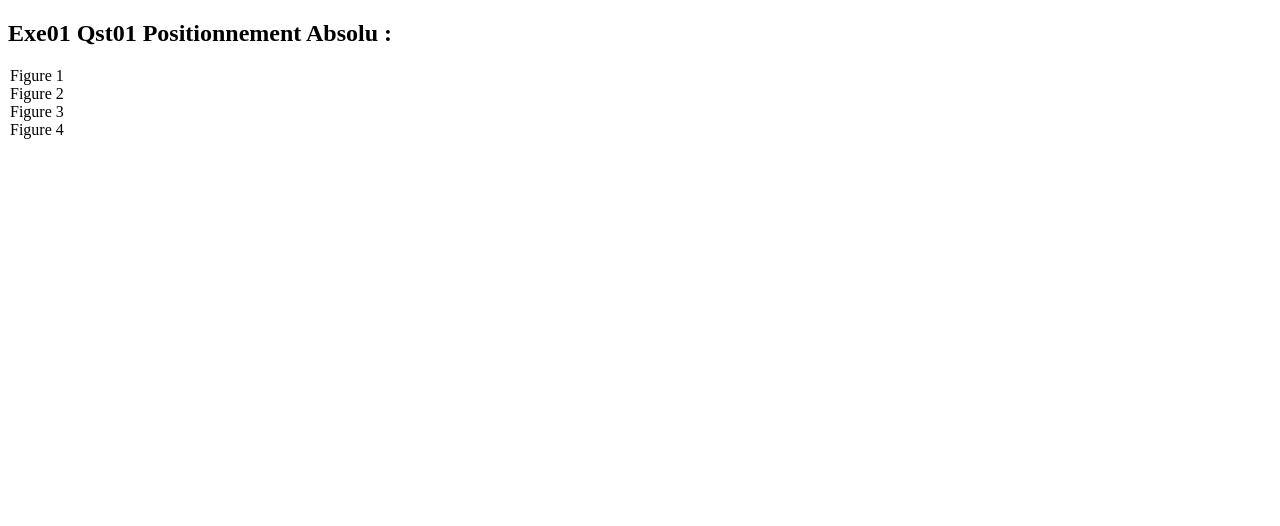
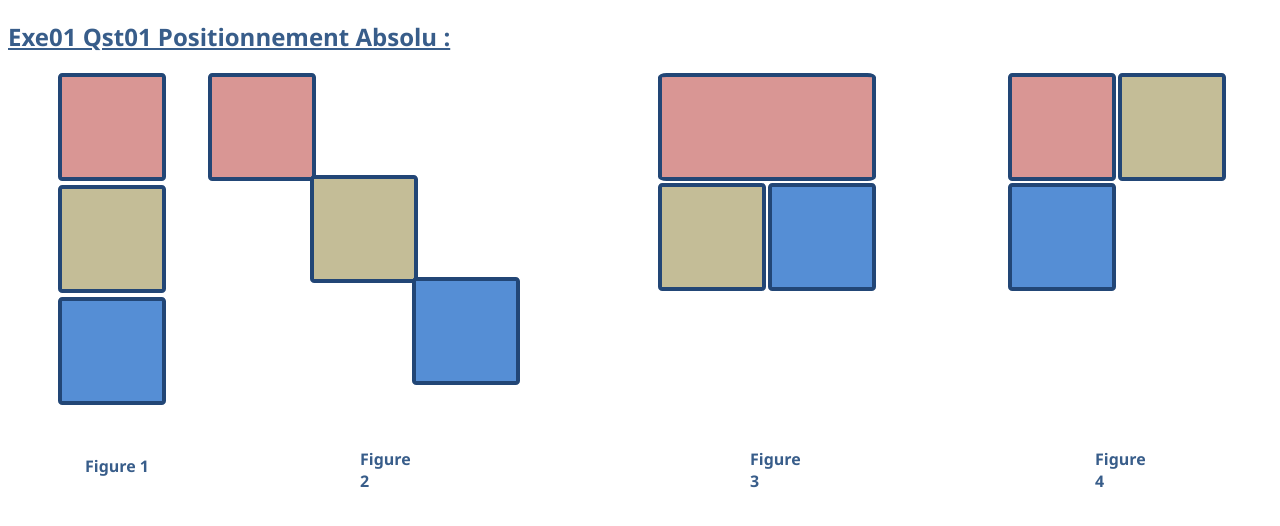
Before and after one commit to Thedma-hamdat/WebDev-GI1, a plain HTML site: page TP02/Exercice01/qst1Absolu.html in a window 1280 px wide. Drawn offline with Linux system fonts and the light colour scheme.

Commit message:
Update qst1Absolu.html

```diff
--- a/TP02/Exercice01/qst1Absolu.html
+++ b/TP02/Exercice01/qst1Absolu.html
@@ -3,7 +3,7 @@
 
 <head>
   <meta charset="utf-8">
-  <link rel="stylesheet" href="qst1Absolut.css">
+  <link rel="stylesheet" href="qst1Absolu.css">
   <title>Exe01 Part02</title>
 </head>
 
```
